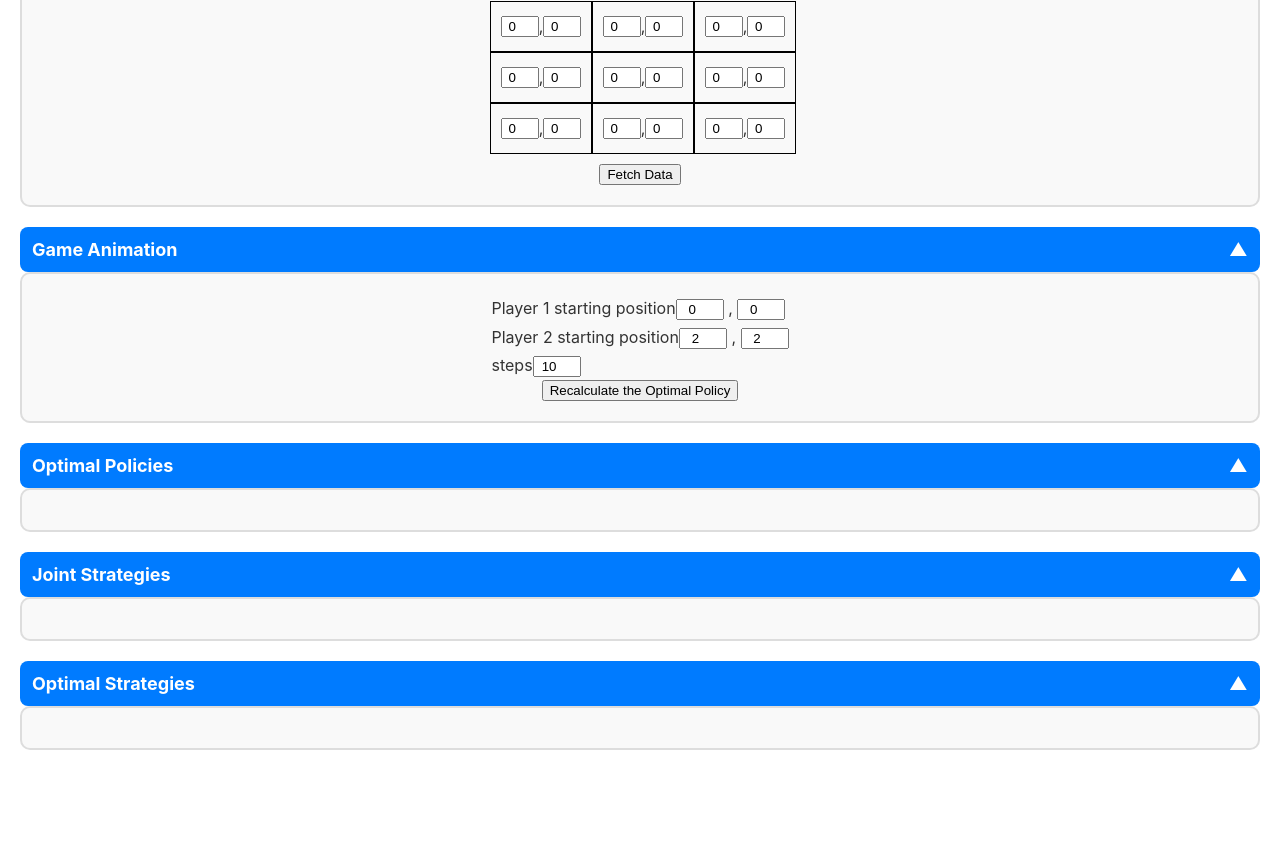
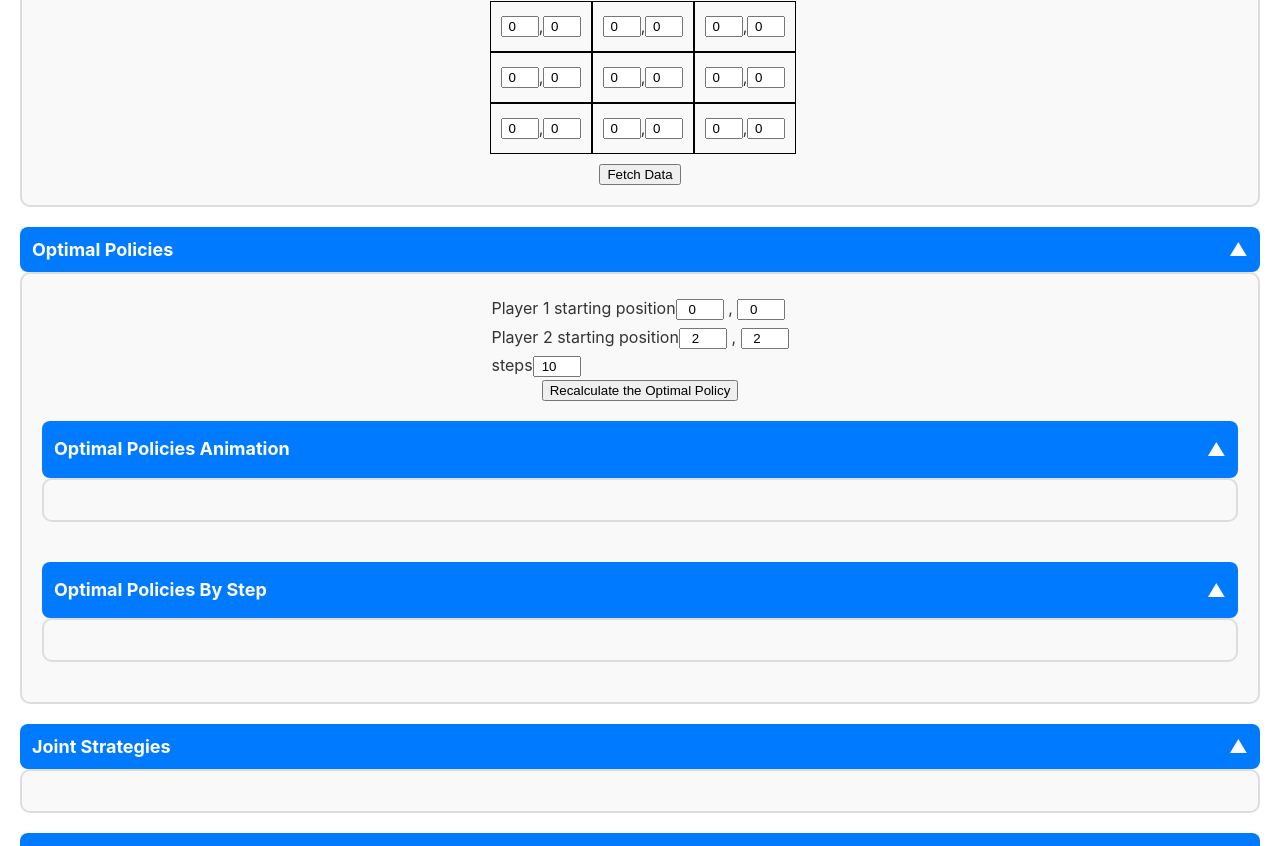
Before and after one commit to zelongjiang123/GameVisualization, a React app: page / in a window 1280 px wide. Shown: the part 595-1441 px from the top of the page. Before the commit the page ends 1385 px from the top, so only its background shows below. Built offline with nearby package versions, Linux system fonts and the light colour scheme.

Commit message:
create optimal policies visualization page

```diff
--- a/src/App.tsx
+++ b/src/App.tsx
@@ -1,18 +1,19 @@
 import React, { useEffect, useState } from 'react';
 import logo from './logo.svg';
 import './App.css';
-import OptimalPoliciesPage from './pages/optimal_policies_page/OptimalPoliciesPage';
+import OptimalPoliciesPage from './pages/optimal_policies_visualization_page/OptimalPoliciesPage';
 import OptimalStrategiesPage from './pages/optimal_strategies_page/OptimalStrategiesPage';
 import NodesGraph from './components/NodesGraph';
 import { getGameResult } from './api_calls/apiCall';
 import { Arrow, JointStrategy, StrategiesGivenOpponentPosition } from './components/configs';
 import LoadingPage from './pages/loading_page/LoadingPage';
-import GameAnimationPage from './pages/game_animation_page/GameAnimationPage';
+import GameAnimationPage from './pages/optimal_policies_visualization_page/GameAnimationPage';
 import GameInput from './pages/game_input_page/GameInput';
 import { GameInputContext } from './contexts/GameInputContext';
 import JointStrategiesPage from './pages/joint_strategies_page/JointStrategiesPage';
 import Instruction from './pages/instruction_page/Instruction';
 import { join } from 'path';
+import OptimalPoliciesVisualizationPage from './pages/optimal_policies_visualization_page/OptimalPoliciesVisualizationPage';
 
 function App() {
   const [arrowsOptimalPolicies, setArrowsOptimalPolicies] = useState<Arrow[][]>([]);
@@ -55,9 +56,7 @@ function App() {
         <div>
 
         </div>
-
-        <GameAnimationPage jointStrategiesMap={jointStrategiesMap}/>
-        <OptimalPoliciesPage arrows={arrowsOptimalPolicies}/>
+        <OptimalPoliciesVisualizationPage jointStrategiesMap={jointStrategiesMap}/>
         <JointStrategiesPage arrows={arrowsJointStrategies}/>
         <OptimalStrategiesPage strategies={strategiesGivenOpponentPosition} />
       </div>
--- a/src/api_calls/apiCall.tsx
+++ b/src/api_calls/apiCall.tsx
@@ -4,7 +4,6 @@ import { Arrow, JointStrategy, StrategiesGivenOpponentPosition, Strategy } from
 interface GetGameResultResponse {
     arrowsOptimalPolicies: Arrow[][];
     strategiesGivenOpponentPosition: StrategiesGivenOpponentPosition[][];
-    positionsForAllPlayers: [number, number][][];
     arrowsJointStrategies: Arrow[][][],
     jointStrategiesMap: Map<string, JointStrategy>;
 }
@@ -48,7 +47,6 @@ export async function getGameResult(rewardMatrix: number[][][], crashValue: numb
             let result: GetGameResultResponse = {
                 arrowsOptimalPolicies: [],
                 strategiesGivenOpponentPosition: [],
-                positionsForAllPlayers: [],
                 arrowsJointStrategies: [],
                 jointStrategiesMap: new Map(),
             };
@@ -135,7 +133,7 @@ export async function getGameResult(rewardMatrix: number[][][], crashValue: numb
 
                         }
 
-                        result = { arrowsOptimalPolicies, strategiesGivenOpponentPosition: [strategyListPlayer1, strategyListPlayer2], positionsForAllPlayers, arrowsJointStrategies, jointStrategiesMap };
+                        result = { arrowsOptimalPolicies, strategiesGivenOpponentPosition: [strategyListPlayer1, strategyListPlayer2], arrowsJointStrategies, jointStrategiesMap };
                     }
                 } catch (error) {
                     console.error("Error parsing SSE message:", error);
--- /dev/null
+++ b/src/pages/optimal_policies_visualization_page/GameAnimationPage.tsx
@@ -0,0 +1,26 @@
+import { useState } from "react";
+import CollapsibleSection from "../../components/CollapsibleSection";
+import GameAnimation from "../../components/GameAnimation";
+import { JointStrategy } from "../../components/configs";
+import OptimalPoliciesPage from "./OptimalPoliciesPage";
+
+interface GameAnimationPageProps {
+    player1Positions: [number, number][];
+    player2Positions: [number, number][];
+};
+
+
+const GameAnimationPage: React.FC<GameAnimationPageProps> = ({
+    player1Positions, player2Positions
+}) => {
+
+    return (
+        <CollapsibleSection title="Optimal Policies Animation">
+            <div className="game-animation-page">
+                {player1Positions.length > 0 && <GameAnimation positions1={player1Positions} positions2={player2Positions} />}
+            </div>
+        </CollapsibleSection>
+    );
+}
+
+export default GameAnimationPage;
--- a/src/pages/optimal_policies_page/OptimalPoliciesPage.tsx
+++ b/src/pages/optimal_policies_visualization_page/OptimalPoliciesPage.tsx
@@ -38,7 +38,7 @@ const OptimalPoliciesPage: React.FC<OptimalPoliciesPageProps> = ({
   arrows,
 }) => {
   return (
-    <CollapsibleSection title="Optimal Policies">
+    <CollapsibleSection title="Optimal Policies By Step">
       <div className="optimal-policiesPage">
         <div>
           {arrows.map((arrow, index) => {
--- a/src/pages/game_animation_page/GameAnimationPage.tsx
+++ b/src/pages/optimal_policies_visualization_page/OptimalPoliciesVisualizationPage.tsx
@@ -1,14 +1,16 @@
-import { useState } from "react";
+import { useEffect, useState } from "react";
 import CollapsibleSection from "../../components/CollapsibleSection";
 import GameAnimation from "../../components/GameAnimation";
-import { JointStrategy } from "../../components/configs";
+import { Arrow, JointStrategy } from "../../components/configs";
+import OptimalPoliciesPage from "./OptimalPoliciesPage";
+import GameAnimationPage from "./GameAnimationPage";
 
-interface GameAnimationPageProps {
+interface OptimalPoliciesVisualizationPageProps {
     jointStrategiesMap: Map<string, JointStrategy>,
 };
 
 
-const GameAnimationPage: React.FC<GameAnimationPageProps> = ({
+const OptimalPoliciesVisualizationPage: React.FC<OptimalPoliciesVisualizationPageProps> = ({
     jointStrategiesMap
 }) => {
     const [player1StartingPosition, setPlayer1StartingPosition] = useState<number[]>([0, 0]);
@@ -16,6 +18,8 @@ const GameAnimationPage: React.FC<GameAnimationPageProps> = ({
     const [player1Positions, setPlayer1Positions] = useState<[number, number][]>([]);
     const [player2Positions, setPlayer2Positions] = useState<[number, number][]>([]);
     const [steps, setSteps] = useState<number>(10);
+    const [arrowsOptimalPolicies, setArrowsOptimalPolicies] = useState<Arrow[][]>([]);
+
 
     const handlePlayerStartingPositionChange = (player: number, row: number, col: number) => {
         let newStartingPosition = [row, col];
@@ -58,12 +62,21 @@ const GameAnimationPage: React.FC<GameAnimationPageProps> = ({
         }
         setPlayer1Positions(player1Positions);
         setPlayer2Positions(player2Positions);
+
+        let arrowsOptimalPolicies: Arrow[][] = [];
+        for (let i = 0; i < player1Positions.length - 1; i++) {
+            arrowsOptimalPolicies.push([
+                { fromRow: player1Positions[i][0], fromCol: player1Positions[i][1], toRow: player1Positions[i + 1][0], toCol: player1Positions[i + 1][1] },
+                { fromRow: player2Positions[i][0], fromCol: player2Positions[i][1], toRow: player2Positions[i + 1][0], toCol: player2Positions[i + 1][1] }
+            ]);
+        }
+        setArrowsOptimalPolicies(arrowsOptimalPolicies);
     }
 
     return (
-        <CollapsibleSection title="Game Animation">
-            <div className="game-animation-textbox-container">
-                <div className="game-animation-textbox">
+        <CollapsibleSection title="Optimal Policies">
+            <div className="optimal-policies-control-panel-container">
+                <div className="optimal-policies-control-panel">
                     <label>Player 1 starting position</label>
                     <input
                         type="number"
@@ -112,11 +125,10 @@ const GameAnimationPage: React.FC<GameAnimationPageProps> = ({
                 </div>
             </div>
             <button onClick={()=>{onRecalculateOptimalPolicies();}}>Recalculate the Optimal Policy</button>
-            <div className="game-animation-page">
-                {player1Positions.length > 0 && <GameAnimation positions1={player1Positions} positions2={player2Positions} />}
-            </div>
+            <GameAnimationPage player1Positions={player1Positions} player2Positions={player2Positions}/>
+            <OptimalPoliciesPage arrows={arrowsOptimalPolicies}/>
         </CollapsibleSection>
     );
 }
 
-export default GameAnimationPage;
+export default OptimalPoliciesVisualizationPage;
```
